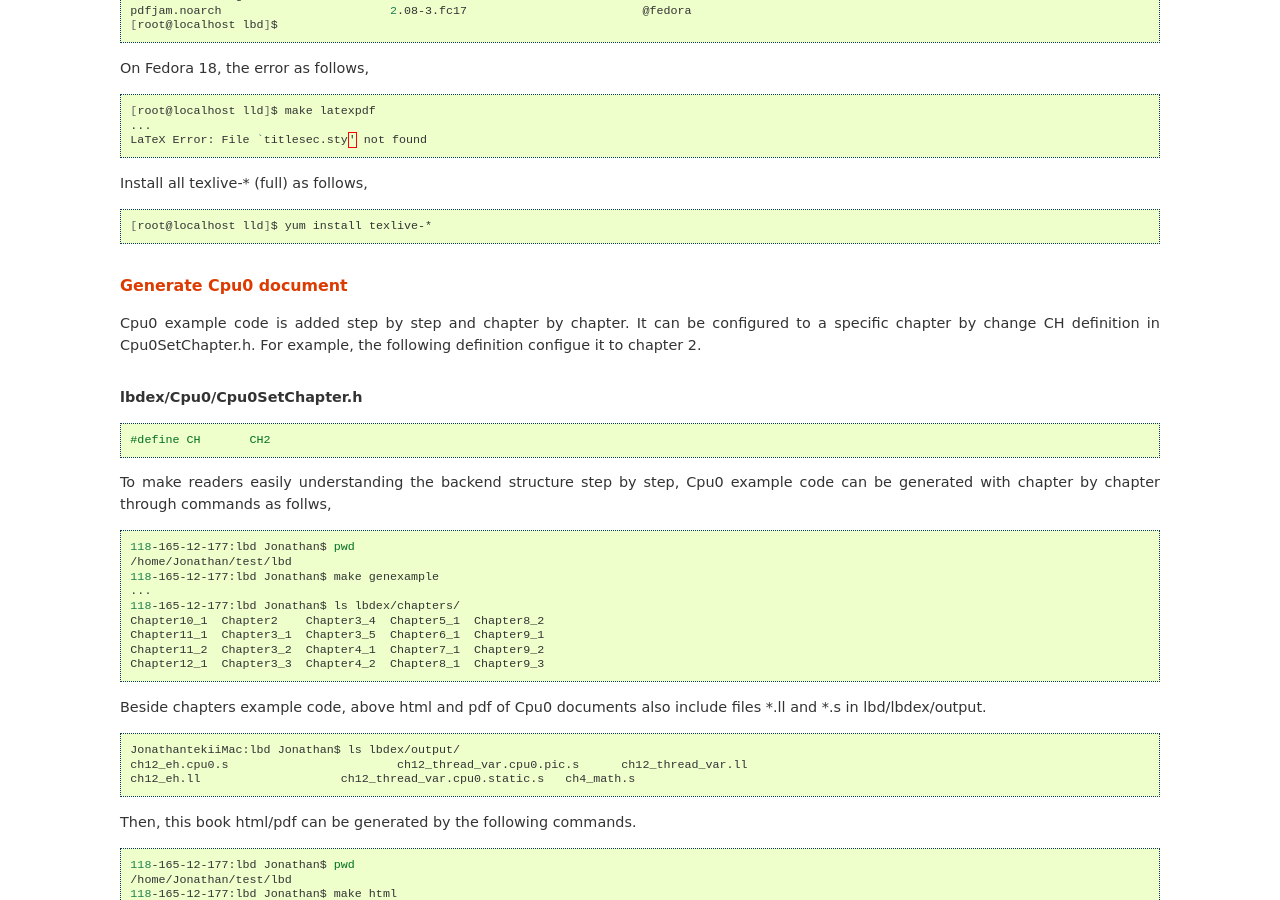
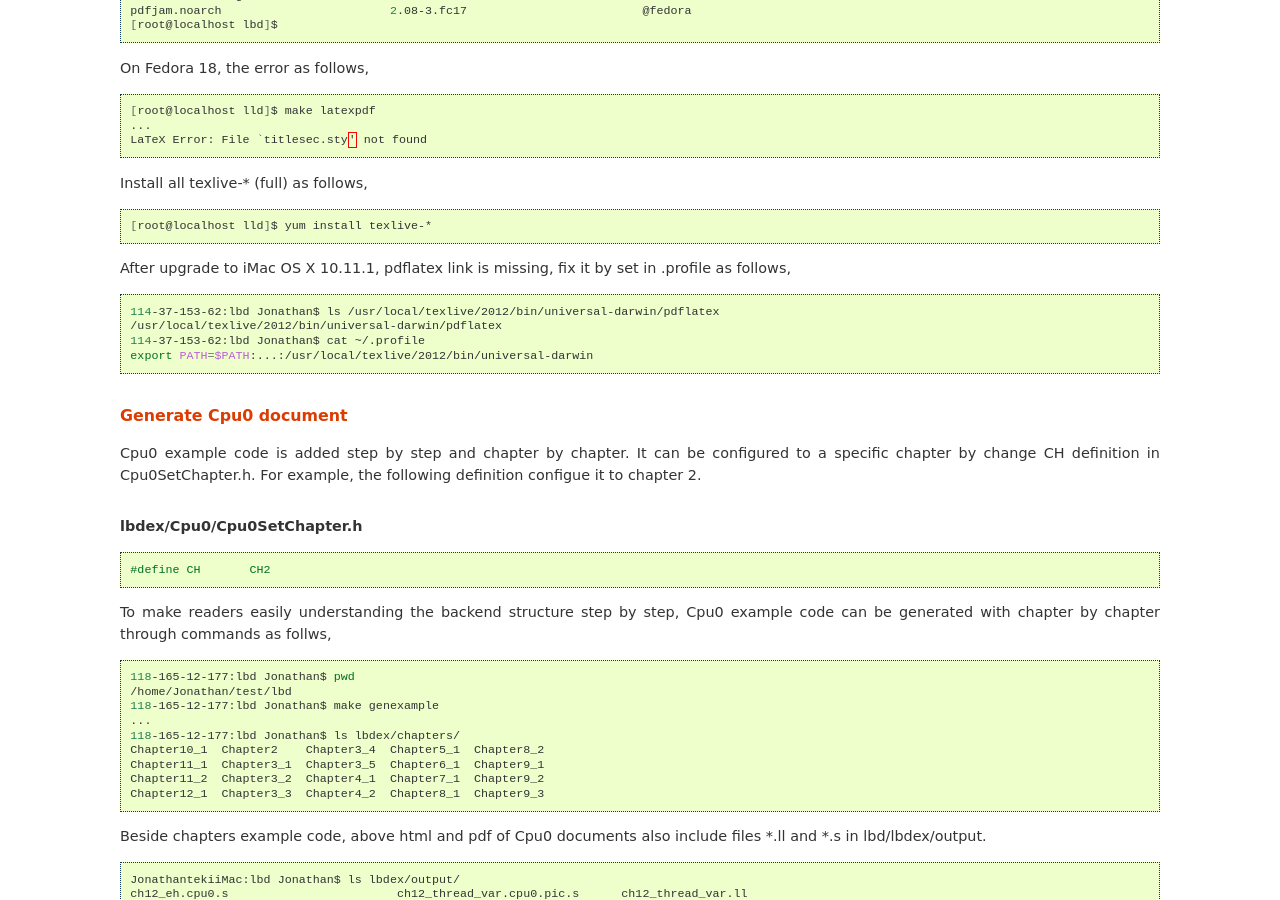
Before and after one commit to Jonathan2251/lbd, a Sphinx documentation site: the page built from source/doc.rst, in a window 1280 px wide and 900 px high, scrolled down 964 px. Built offline with Sphinx 7.4.7, drawn with Linux system fonts in a browser that asks for light colours; formulas are drawn with MathJax 3; pages that are not in the unit, such as notebooks, are missing from menus.

Commit message:
document for pdflatex link is missing

```diff
--- a/source/doc.rst
+++ b/source/doc.rst
@@ -71,6 +71,17 @@ Install all texlive-* (full) as follows,
 .. code-block:: bash
 
   [root@localhost lld]$ yum install texlive-*
+
+
+After upgrade to iMac OS X 10.11.1, pdflatex link is missing, fix it by set in
+.profile as follows,
+
+.. code-block:: bash
+
+  114-37-153-62:lbd Jonathan$ ls /usr/local/texlive/2012/bin/universal-darwin/pdflatex
+  /usr/local/texlive/2012/bin/universal-darwin/pdflatex
+  114-37-153-62:lbd Jonathan$ cat ~/.profile
+  export PATH=$PATH:...:/usr/local/texlive/2012/bin/universal-darwin
 
 
 Generate Cpu0 document
```
Also changed, not shown: 1 other file.
